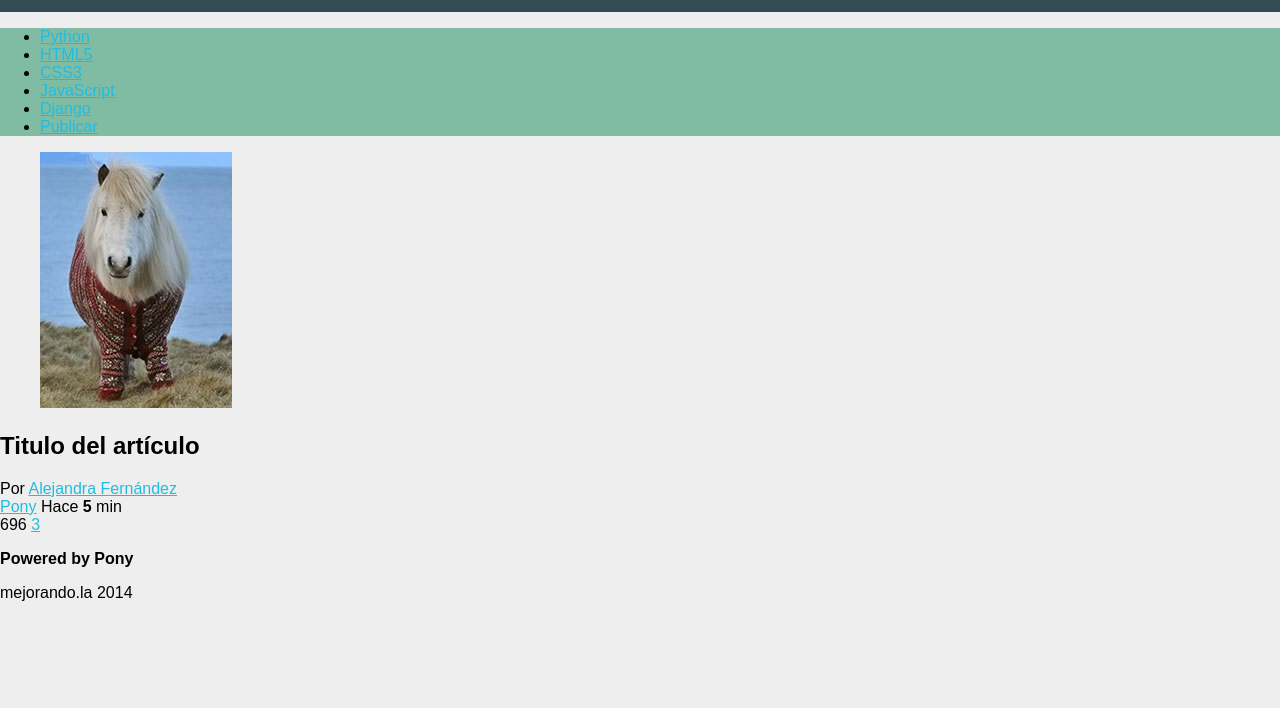
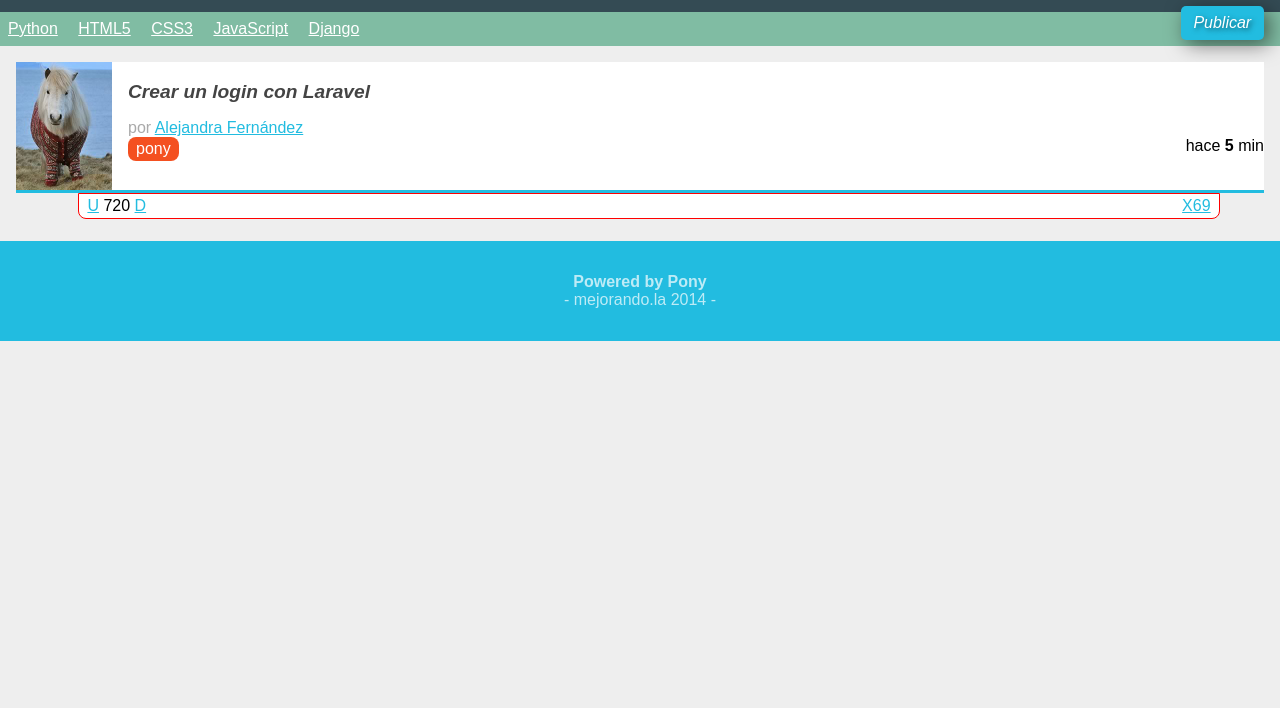
Before and after one commit to alefdzrojas/puls2014, a plain HTML site: page index.html in a window 1280 px wide. Shown: the part 92-800 px from the top of the page. Drawn offline with Linux system fonts and the light colour scheme.

Commit message:
ESTILOS FINALES

```diff
--- a/css/estilos.css
+++ b/css/estilos.css
@@ -8,6 +8,33 @@ body
 	background: #EEEEEE;
 	font-family: Arial;
 	font-size: 16px;
+}
+
+footer
+{
+	color: rgba(255,255,255, 0.7);
+	background: #22BCE0;
+	text-align: center;
+	padding: 1em;
+}
+
+footer p:first-child
+{
+	margin-bottom: 0;
+}
+
+footer p:last-child
+{
+	margin-top: 0;
+}
+footer p:last-child:after
+{
+	content: "- ";
+}
+
+footer p:last-child:before
+{
+	content: " -";
 }
 
 header
@@ -39,6 +66,7 @@ header #avatar
 	top: 0;
 }
 
+
 header #avatar img
 {
 	border-radius: 50%;
@@ -48,12 +76,136 @@ header #avatar img
 header #logo img
 {
 	border-right: 1px solid white;
-	padding-right: 0.2em;
-	margin-right: 0.2em;
+	margin-right: 0.5em;
+	padding-right: 0.5em;
 	width: 52px;
 }
 
 nav
 {
 	background: #80BCA3;
+	padding: 0 0.5em;
+	position: relative;
 }
+
+nav ul
+{
+	list-style: none;
+	margin: 0;
+	padding: 0;
+}
+
+nav ul #publicar_nav
+{
+	position: absolute;
+	top: -0.4em;
+	right: 0;
+}
+
+nav ul #publicar_nav a
+{
+	background: #22BCE0;
+	border-radius: 5px;
+	box-shadow: rgba(0,0,0,0.5) 5px 5px 20px;
+	font-style: italic;
+	padding: 0.5em 0.8em;
+	text-decoration: none;
+	text-shadow:rgba(0,0,0,0.5) 2px 2px 5px;
+}
+
+nav ul li
+{
+	display: inline-block;
+	margin: 0 1em 0 0;
+}
+nav ul li a
+{
+	color: white;
+	display: block;
+	padding: 0.5em 0;
+}
+
+#contenido
+{
+	margin: 1em;
+}
+
+#contenido .item
+{
+	background: white;
+	border-bottom: 3px solid #22BCE0;
+	margin-bottom: 3em;
+	min-height: 128px;
+	position: relative;
+}
+
+#contenido .item .autor_item
+{
+	color:#AAA;
+}
+
+#contenido .item .autor_item .fecha_item
+{
+	color:#AAA;
+}
+
+#contenido .item .datos_item
+{
+	margin-top: 1em 1em 0 0;
+	text-align: right;
+}
+
+#contenido .item .datos_item .tag_item
+{
+	background: #F45020;
+	border-radius: 0.5em;
+	color: white;
+	display: inline-block;
+	float: left;
+	padding: 0.2em 0.5em;
+	text-decoration: none;
+}
+
+#contenido .item .imagen_item
+{
+	float: left;
+	margin: 0 1em 0 0;
+	width: 96px;
+}
+
+#contenido .item .imagen_item img
+{
+	width: 96px;
+}
+
+#contenido .item .titulo_item
+{
+	font-size: 1.2em;
+	font-style: italic;
+	padding: 1em 1em 0 0;
+}
+
+#contenido .item .titulo_item a
+{
+	color: #444;
+	text-decoration: none;
+}
+
+#contenido .item .votacion
+{
+	background:white;
+	border: 1px solid red;
+	border-radius: 0 0 0.5em 0.5em;
+	left: 5%;
+	margin-top: 3px;
+	padding: 0.2em 0.5em;
+	position: absolute;
+	top: 100%;
+	width: 90%;
+}
+
+#contenido .item .votacion .comentarios_item,
+#contenido .item .votacion .guardar_item
+{
+	float: right;
+}
--- a/index.html
+++ b/index.html
@@ -34,25 +34,28 @@
 	<section id="contenido">
 		<article class="item">
 			<figure class="imagen_item">
-				<img src="img/imagen.jpg">
+				<img src="img/imagen.jpg" />
 			</figure>
-			<h2 class="titulo_tem">Titulo del artículo</h2>
-			<div classs="autor_item">
-				Por <a href="#">Alejandra Fernández</a>
+			<h2 class="titulo_item">
+				<a href="#">
+					Crear un login con Laravel
+				</a>
+			</h2>
+			<div class="autor_item">
+				por <a href="#">Alejandra Fernández</a>
 			</div>
 			<div class="datos_item">
-				<a href="#" class="tag_item">Pony</a>
+				<a href="#" class="tag_item">pony</a>
 				<span class="fecha_item">
-					Hace <strong> 5 </strong> min
+					hace <strong>5</strong> min
 				</span>
-
 			</div>
 			<div class="votacion">
-				<a href="#" class="up"></a>
-				696
-				<a href="#" class="down"></a>
-				<a href="#" class="comentarios_item">3</a>
-				<a href="#" class="guardar_item"></a>
+				<a href="#" class="up">U</a>
+				720
+				<a href="#" class="down">D</a>
+				<a href="#" class="comentarios_item">69</a>
+				<a href="#" class="guardar_item">X</a>
 			</div>
 		</article>
 	</section>
```
